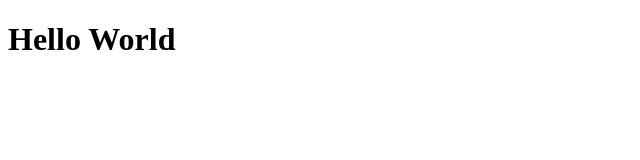
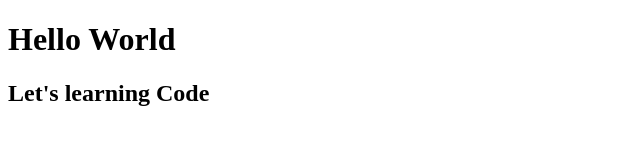
Before and after one commit to lily1029/js-arrays-lab-1, a plain HTML site: page index.html in a window 1280 px wide. Shown: the whole page, without its empty margins (0-640 px from the left). Drawn offline with Linux system fonts and the light colour scheme.

Commit message:
added h2 heading

```diff
--- a/index.html
+++ b/index.html
@@ -10,6 +10,7 @@
 <body>
 
     <h1>Hello World</h1>
+    <h2> Let's learning Code</h2>
 
 </body>
 </html>
```
